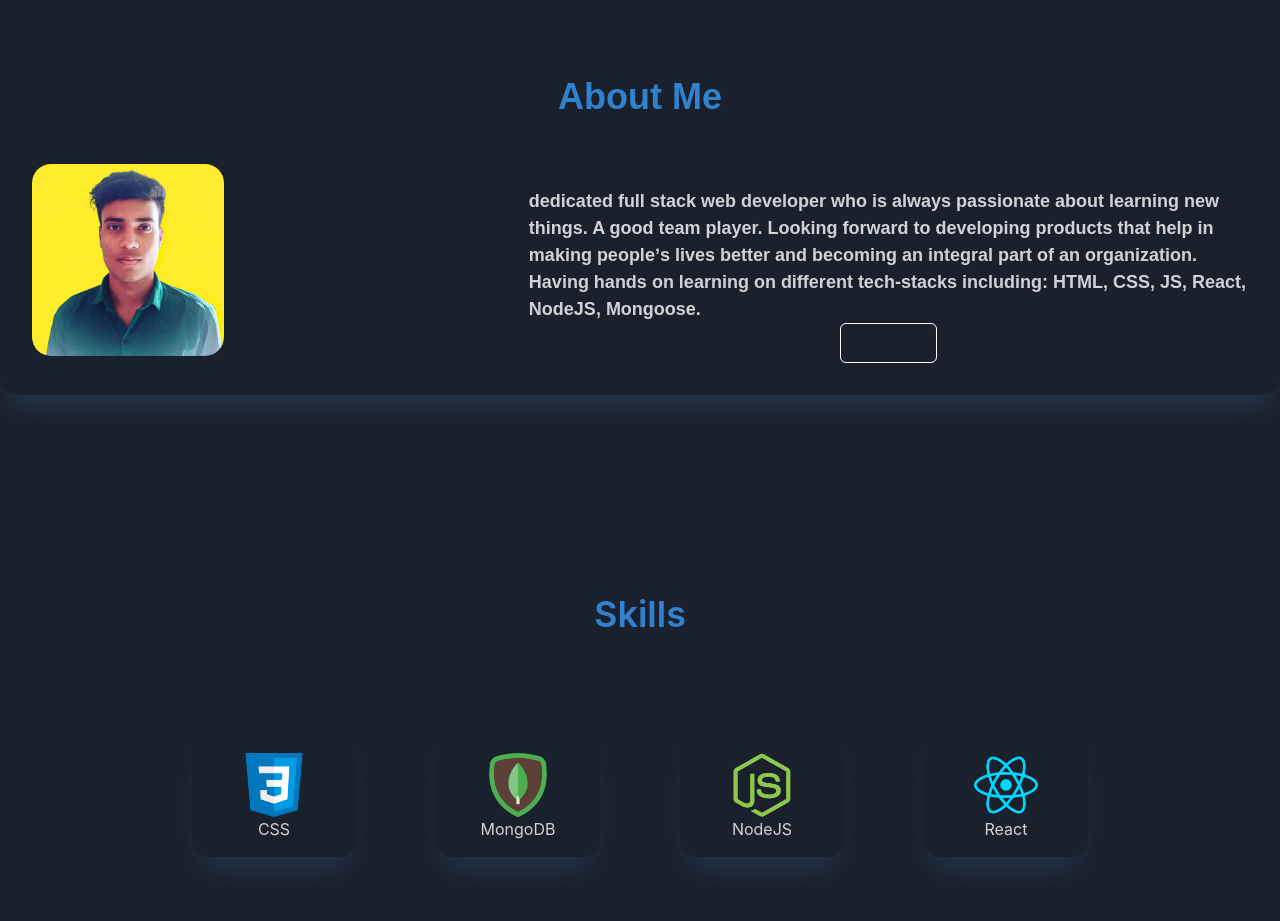
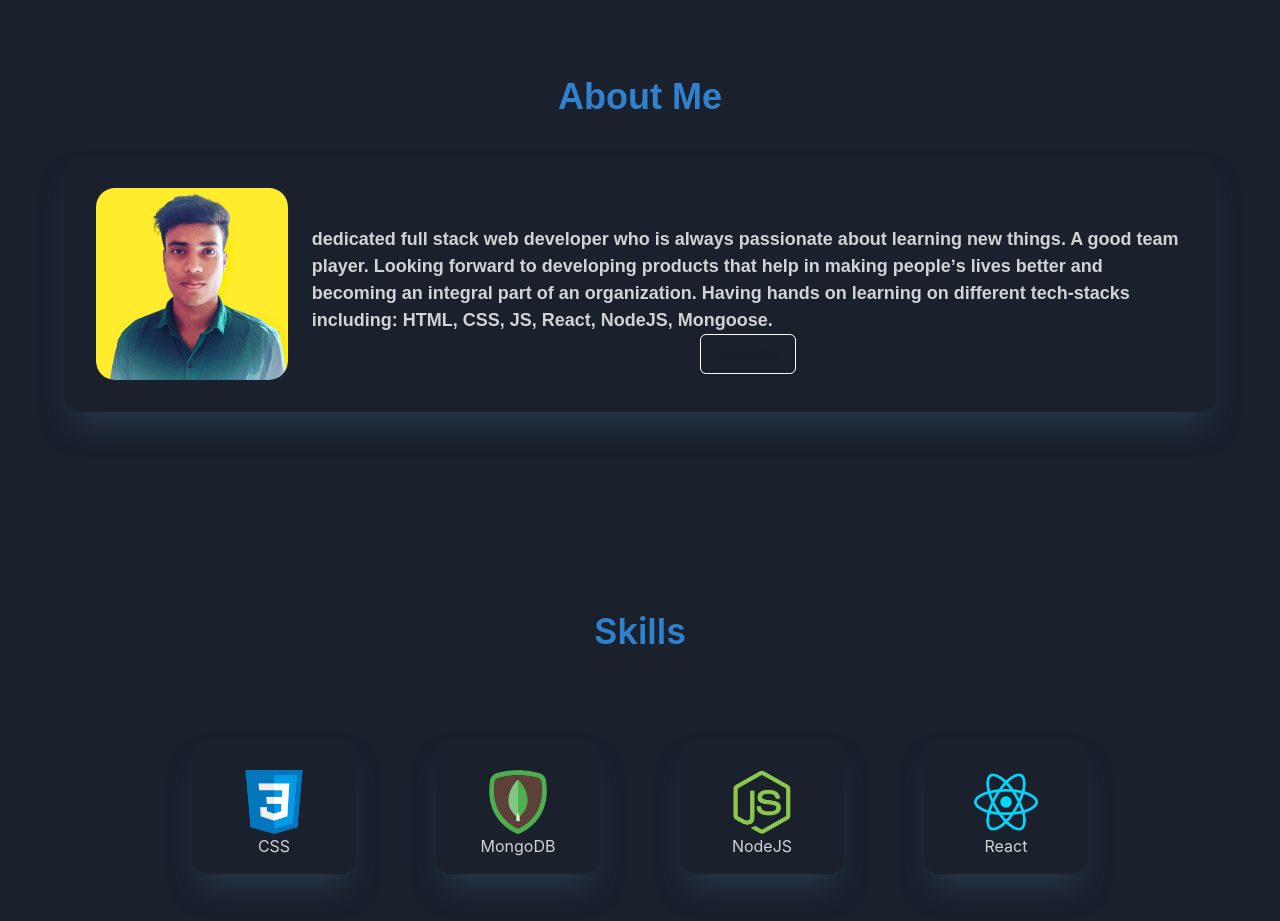
Before and after one commit to Vivek377/Vivek377.github.io, a React (Create React App) app: page / in a window 1280 px wide. Shown: the part 1000-1921 px from the top of the page. Built offline with nearby package versions, Linux system fonts and the light colour scheme.

Commit message:
improvements

```diff
--- a/src/App.js
+++ b/src/App.js
@@ -10,7 +10,7 @@ import GitStats from './components/GitStats';
 
 function App() {
   return (
-    <Box bg={"#1a202c"} w={"full"}>
+    <Box bg={"#1a202c"}>
       <Navbar />
       <Home />
       <About />
--- a/src/components/About.jsx
+++ b/src/components/About.jsx
@@ -6,7 +6,7 @@ const About = () => {
   return (
     <Box id="about" className="about section">
       <Box
-        // w={{ base: "lg", md: "full", sm: "full" }}
+        w={"full"}
         top={{ base: "-10rem", md: "-10rem" }}
         // h={{ base: "auto", md: "20rem" }}
         position={{ base: "relative", md: "relative" }}
@@ -28,19 +28,19 @@ const About = () => {
         </Box>
 
         <Box
-          w={"100%"}
+          w={"90%"}
           ml={"5rem"}
-          m={{ base: "0", md: "auto" }}
-          mt={{ base: "4rem", sm: "5rem" }}
+          m={{ base: "auto", md: "auto" }}
+          mt={{ base: "4rem", sm: "5rem", md: "2rem" }}
           display={{ md: "flex" }}
           alignItems={"center"}
           boxShadow="rgb(38, 57, 77) 0px 20px 30px -10px"
           p={"2rem"}
+          justifyContent={"center"}
           borderRadius={"1rem"}
         >
-
           <Box
-            w={{ base: "30rem", sm: "50%" }}
+            w={{ base: "30rem", sm: "50%", md: "20%" }}
             m={{ base: "auto", sm: "auto" }}
           >
             <Image
@@ -90,11 +90,8 @@ const About = () => {
                 </Button>
               </a>
             </Box>
-
           </Box>
-
         </Box>
-
       </Box>
     </Box>
   );
--- a/src/components/Contact.jsx
+++ b/src/components/Contact.jsx
@@ -10,7 +10,7 @@ const Contact = () => {
   return (
     <Box
       id="contact"
-      // w={{ base: "lg", sm: "full", md: "full" }}
+      w={"full"}
       top={{ base: "20rem", sm: "15rem", md: "0rem" }}
       h={{ sm: "40rem", md: "30rem" }}
       position={{ base: "relative", md: "relative" }}
--- a/src/components/GitStats.jsx
+++ b/src/components/GitStats.jsx
@@ -5,7 +5,7 @@ import { Box, Text } from "@chakra-ui/react";
 const GitStats = () => {
   return (
     <Box
-      // w={{ base: "lg", sm: "full", md: "full" }}
+      w={"full"}
       top={{ base: "28rem", md: "-10rem" }}
       // h={{ base: "65rem",md:"55rem" }}
       position={{ base: "relative", md: "relative" }}
--- a/src/components/Projects.jsx
+++ b/src/components/Projects.jsx
@@ -6,7 +6,7 @@ const Projects = () => {
   return (
     <Box
       id="projects"
-      // w={{ base: "lg", sm: "full", md: "full" }}
+      w={"full"}
       top={{ base: "28rem", md: "-10rem" }}
       // h={{ md: "90rem" }}
       position={{ base: "relative", md: "relative" }}
@@ -80,11 +80,17 @@ const Projects = () => {
                 >
                   <Box className="project-description">{ele.about}</Box>
                   <Box>
-                    <Text fontWeight={"semibold"} color={"blue.300"} fontSize={"xl"}>
+                    <Text
+                      fontWeight={"semibold"}
+                      color={"blue.300"}
+                      fontSize={"xl"}
+                    >
                       Tech Stack:
                     </Text>
                   </Box>
-                  <Box mb={"1rem"} className="project-tech-stack">{ele.tech}</Box>
+                  <Box mb={"1rem"} className="project-tech-stack">
+                    {ele.tech}
+                  </Box>
                   <Box
                     w={{ sm: "fit-content" }}
                     m={{ sm: "auto" }}
--- a/src/components/Skills.jsx
+++ b/src/components/Skills.jsx
@@ -5,7 +5,7 @@ import { skills } from "../utilities/skills";
 const Skills = () => (
   <Box
     id="skills"
-    // w={{ base: "lg", sm: "full", md: "full" }}
+    w={"full"}
     top={{ base: "-10rem", md: "none" }}
     // h={{ base: "100%", md: "40rem" }}
     position={{ base: "relative", md: "relative" }}
@@ -13,11 +13,7 @@ const Skills = () => (
     bg={"#1a202c"}
     mb={"2rem"}
   >
-    <Box
-      w={"full"}
-      mt={{ base: "12rem" }}
-      textAlign={"center"}
-    >
+    <Box w={"full"} mt={{ base: "12rem" }} textAlign={"center"}>
       <Text
         fontWeight={{ base: "bold", md: "semibold" }}
         color={"blue.500"}
```
